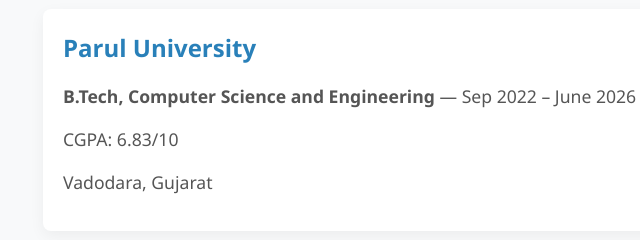
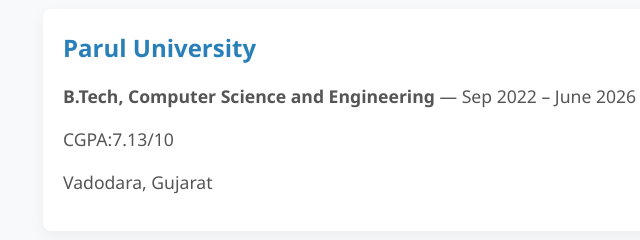
Before and after one commit to rohansolanki619/rohan-solanki-potfolio, a plain HTML site: page index.html in a window 1280 px wide. Shown: the part 1420-1660 px from the top of the page, 41-681 px from the left. Drawn offline with Linux system fonts and the light colour scheme.

Commit message:
Changes in CGPA after 7th  sem results

```diff
--- a/index.html
+++ b/index.html
@@ -745,7 +745,7 @@
             <div class="edu-card">
                 <h3>Parul University</h3>
                 <p><strong>B.Tech, Computer Science and Engineering</strong> — Sep 2022 – June 2026</p>
-                <p>CGPA: 6.83/10</p>
+                <p>CGPA:7.13/10</p>
                 <p>Vadodara, Gujarat</p>
             </div>
         </div>
```
